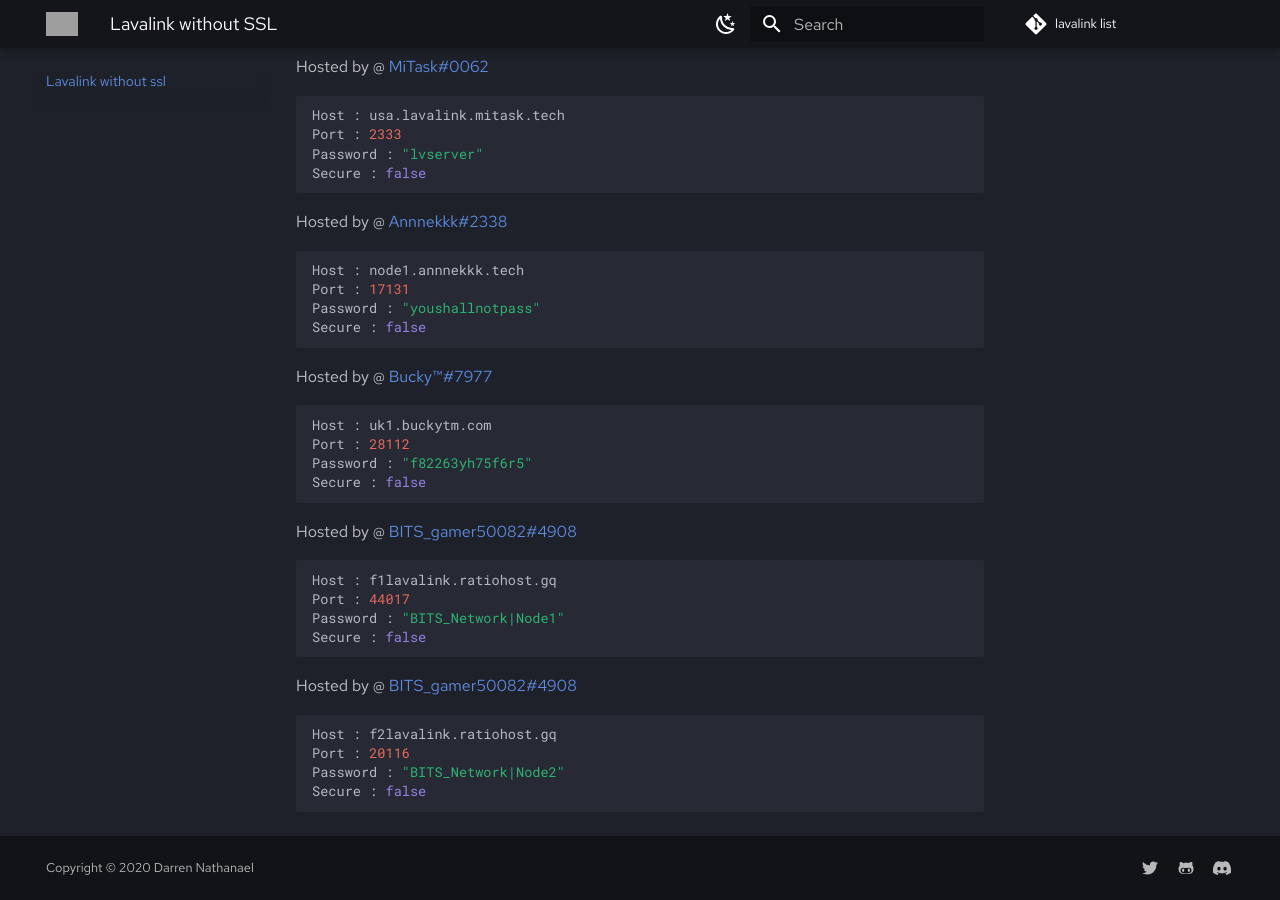
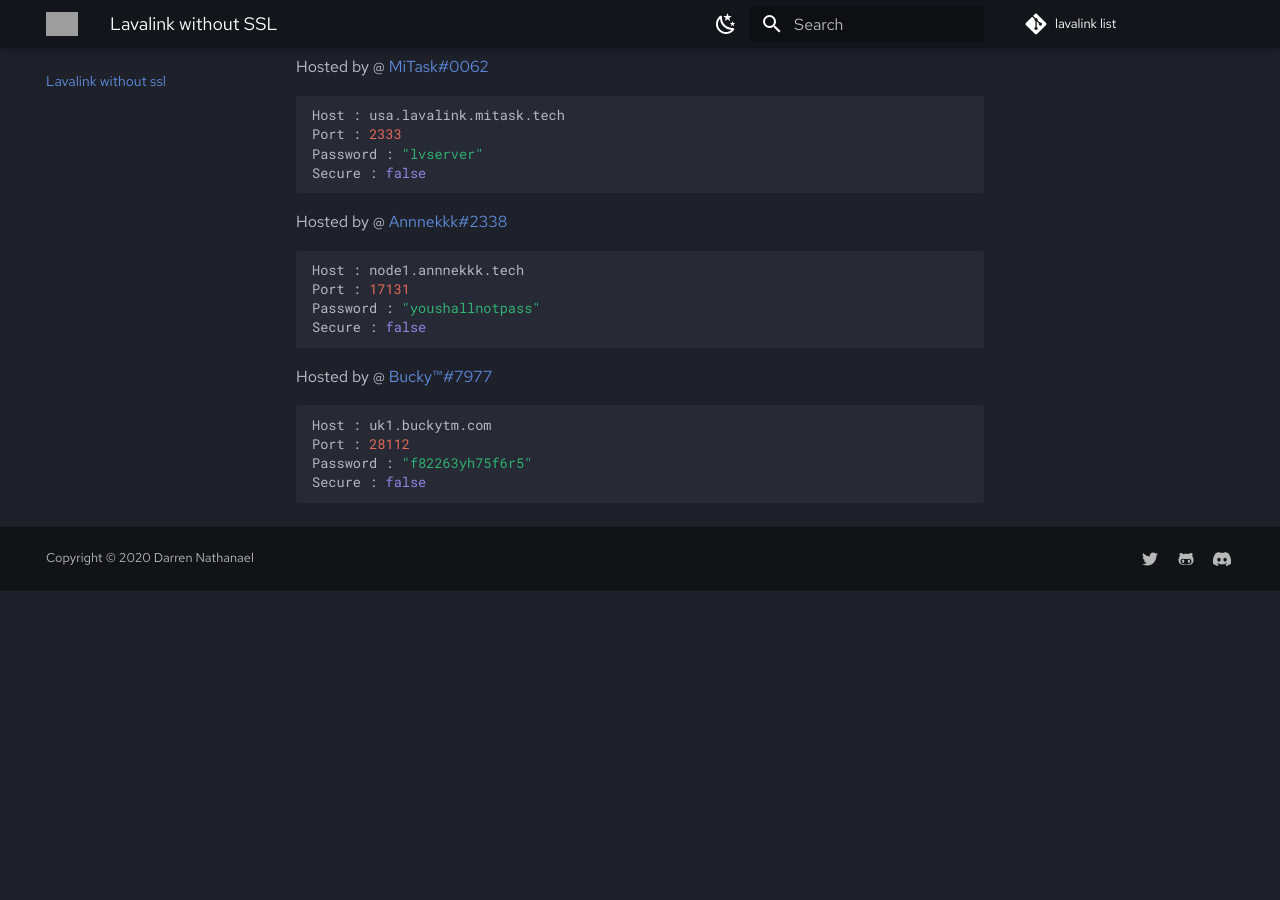
Before and after one commit to DarrenOfficial/lavalink-list, an MkDocs documentation site: the page built from docs/NoSSL/lavalink-without-ssl.md, in a window 1280 px wide and 900 px high, scrolled down 1411 px. Built offline with MkDocs 1.6.1 and Material for MkDocs 9.7.7, drawn with Linux system fonts in a browser that asks for light colours; comment, search, counter and statistics services are not loaded; after the commit the page ends 2002 px from its top, so only the background shows below that; grey boxes are pictures that could not be loaded.

Commit message:
remove lavalink. (#105)
remove due to owner being irresponsible.
*lunatic*

````diff
--- a/docs/NoSSL/lavalink-without-ssl.md
+++ b/docs/NoSSL/lavalink-without-ssl.md
@@ -12,6 +12,7 @@ Port : 2333
 Password : "FreeLava"
 Secure : false
 ```
+
 Hosted by @ [Blacky](https://github.com/brblacky)
 ```bash
 Host : lavalink-coders.ml
@@ -19,6 +20,7 @@ Port : 80
 Password : "janemon"
 Secure : false
 ```
+
 Hosted by @ [Creavite Auto](https://auto.creavite.co/?utm_source=lavalinklist&utm_medium=display&utm_campaign=lavalinklist)
 ```bash
 Host : us1.lavalink.creavite.co
@@ -26,6 +28,7 @@ Port : 20080
 Password : "auto.creavite.co"
 Secure : false
 ```
+
 Hosted by @ [OGGY#9889](https://bit.ly/freelavalink)
 ```bash
 Host : lavalink.oops.wtf
@@ -33,6 +36,7 @@ Port : 2000
 Password : "www.freelavalink.ga"
 Secure : false
 ```
+
 Hosted by @ [darren](https://paypal.me/darrenofficial)
 ```bash
 Host : kerosine.darrennathanael.com
@@ -40,6 +44,7 @@ Port : 2124
 Password : "SleepingOnTrains"
 secure: false
 ```
+
 Hosted by @ [brblacky](https://github.com/brblacky/lavamusic)
 ```bash
 Host : lavamusic.lavalinks.xyz
@@ -47,6 +52,7 @@ Port : 80
 Password : "LAVA"
 secure: false
 ```
+
 Hosted by @ [something.host](https://support.something.host/en/article/lavalink-hosting-okm26z/)
 ```bash
 Host : lava.link
@@ -54,6 +60,7 @@ Port : 80
 Password : anything as password
 secure: false
 ```
+
 Hosted by @ [Islantay](https://github.com/Dep0s1t)
 ```bash
 Host : lavalink.islantay.tk
@@ -61,7 +68,6 @@ Port : 8880
 Password : "waifufufufu"
 secure: false
 ```
-
 
 Hosted by @ [MiTask#0062](https://github.com/MrMasrozYTLIVE)
 ```bash
@@ -86,19 +92,3 @@ Port : 28112
 Password : "f82263yh75f6r5"
 Secure : false
 ```
-
-Hosted by @ [BITS_gamer50082#4908](https://github.com/gamer50082)
-```bash
-Host : f1lavalink.ratiohost.gq
-Port : 44017
-Password : "BITS_Network|Node1"
-Secure : false
-```
-
-Hosted by @ [BITS_gamer50082#4908](https://github.com/gamer50082)
-```bash
-Host : f2lavalink.ratiohost.gq
-Port : 20116
-Password : "BITS_Network|Node2"
-Secure : false
-```
````
